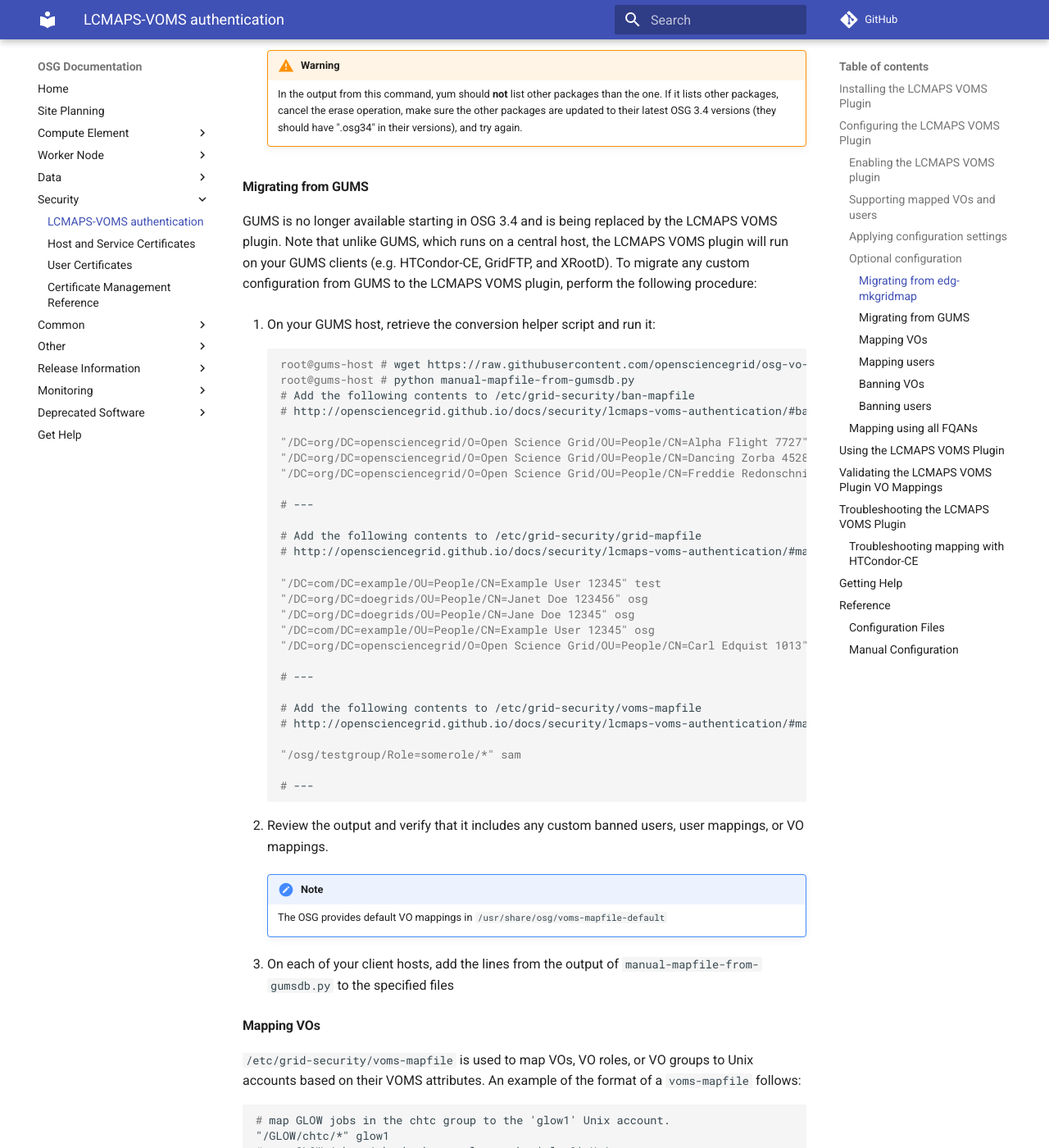
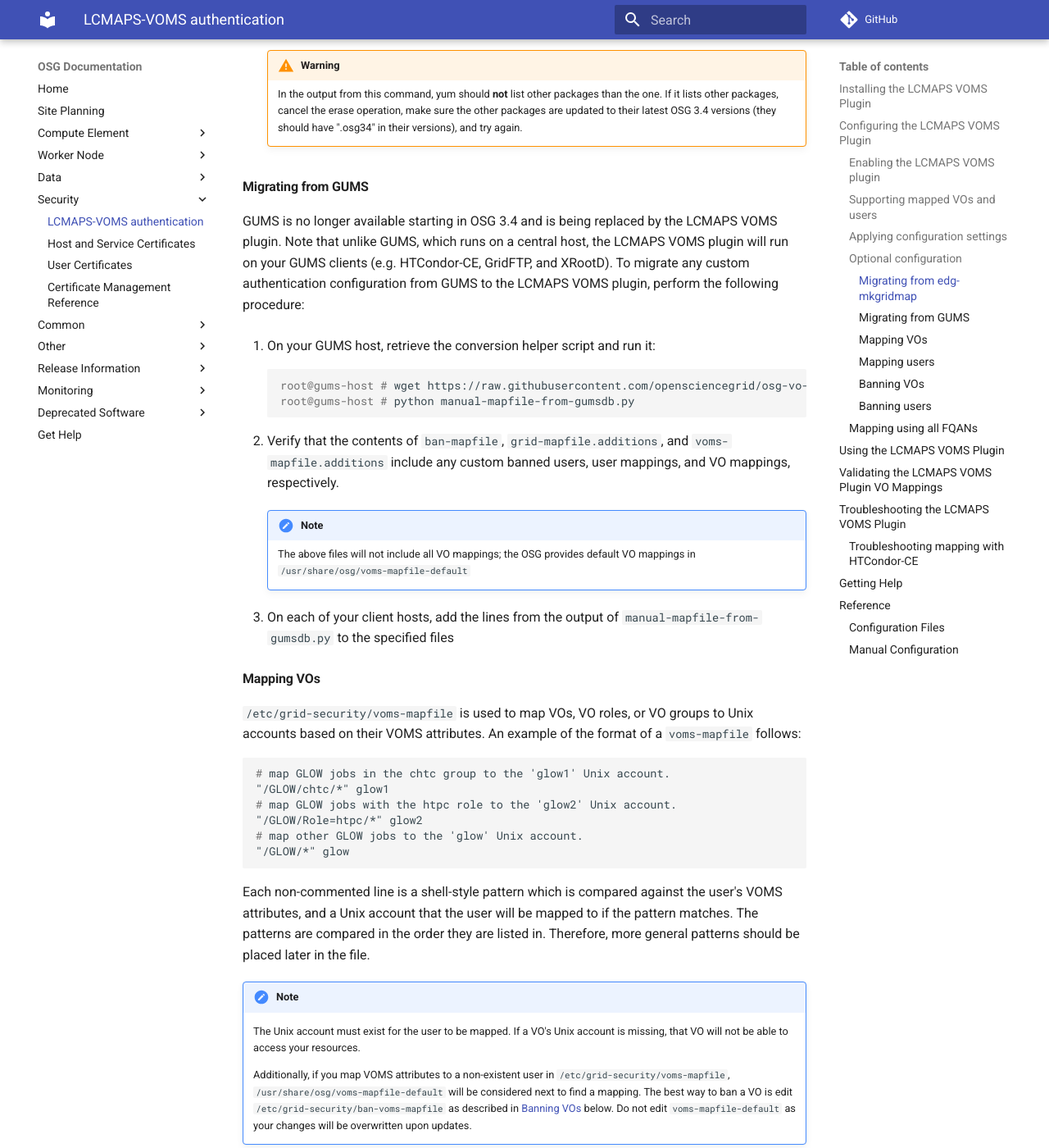
Before and after one commit to osg-htc/docs, an MkDocs documentation site: the page built from docs/security/lcmaps-voms-authentication.md, in a window 1280 px wide and 1400 px high, scrolled down 4566 px. Shown: the whole window at 82% size. Built offline with MkDocs 1.6.1 and Material for MkDocs 9.7.7, drawn with Linux system fonts in a browser that asks for light colours; comment, search, counter and statistics services are not loaded; old or Windows-style settings are respelled for this version of MkDocs.

Commit message:
Reflect changes in mapfile-generator-0.2

```diff
--- a/docs/security/lcmaps-voms-authentication.md
+++ b/docs/security/lcmaps-voms-authentication.md
@@ -169,44 +169,20 @@ The program edg-mkgridmap (found in the package `edg-mkgridmap`), used for authe
 
 GUMS is no longer available starting in OSG 3.4 and is being replaced by the LCMAPS VOMS plugin.
 Note that unlike GUMS, which runs on a central host, the LCMAPS VOMS plugin will run on your GUMS clients (e.g. HTCondor-CE, GridFTP, and XRootD).
-To migrate any custom configuration from GUMS to the LCMAPS VOMS plugin, perform the following procedure:
+To migrate any custom authentication configuration from GUMS to the LCMAPS VOMS plugin, perform the following procedure:
 
 1. On your GUMS host, retrieve the conversion helper script and run it:
 
         :::console
-        root@gums-host # wget https://raw.githubusercontent.com/opensciencegrid/osg-vo-config/mapfile-generator-0.1/bin/manual-mapfile-from-gumsdb.py
+        root@gums-host # wget https://raw.githubusercontent.com/opensciencegrid/osg-vo-config/mapfile-generator-0.2/bin/manual-mapfile-from-gumsdb.py
         root@gums-host # python manual-mapfile-from-gumsdb.py
-        # Add the following contents to /etc/grid-security/ban-mapfile
-        # http://opensciencegrid.github.io/docs/security/lcmaps-voms-authentication/#banning-users
 
-        "/DC=org/DC=opensciencegrid/O=Open Science Grid/OU=People/CN=Alpha Flight 7727"
-        "/DC=org/DC=opensciencegrid/O=Open Science Grid/OU=People/CN=Dancing Zorba 4528"
-        "/DC=org/DC=opensciencegrid/O=Open Science Grid/OU=People/CN=Freddie Redonschnider 1234"
-
-        # ---
-
-        # Add the following contents to /etc/grid-security/grid-mapfile
-        # http://opensciencegrid.github.io/docs/security/lcmaps-voms-authentication/#mapping-users
-
-        "/DC=com/DC=example/OU=People/CN=Example User 12345" test
-        "/DC=org/DC=doegrids/OU=People/CN=Janet Doe 123456" osg
-        "/DC=org/DC=doegrids/OU=People/CN=Jane Doe 12345" osg
-        "/DC=com/DC=example/OU=People/CN=Example User 12345" osg
-        "/DC=org/DC=opensciencegrid/O=Open Science Grid/OU=People/CN=Carl Edquist 1013" osg
-
-        # ---
-
-        # Add the following contents to /etc/grid-security/voms-mapfile
-        # http://opensciencegrid.github.io/docs/security/lcmaps-voms-authentication/#mapping-vos
-
-        "/osg/testgroup/Role=somerole/*" sam
-
-        # ---
-
-1. Review the output and verify that it includes any custom banned users, user mappings, or VO mappings.
+1. Verify that the contents of `ban-mapfile`, `grid-mapfile.additions`, and `voms-mapfile.additions` include any custom
+   banned users, user mappings, and VO mappings, respectively.
 
     !!! note
-        The OSG provides default VO mappings in `/usr/share/osg/voms-mapfile-default`
+        The above files will not include all VO mappings; the OSG provides default VO mappings in
+        `/usr/share/osg/voms-mapfile-default`
 
 1. On each of your client hosts, add the lines from the output of `manual-mapfile-from-gumsdb.py` to the specified files
 
```
